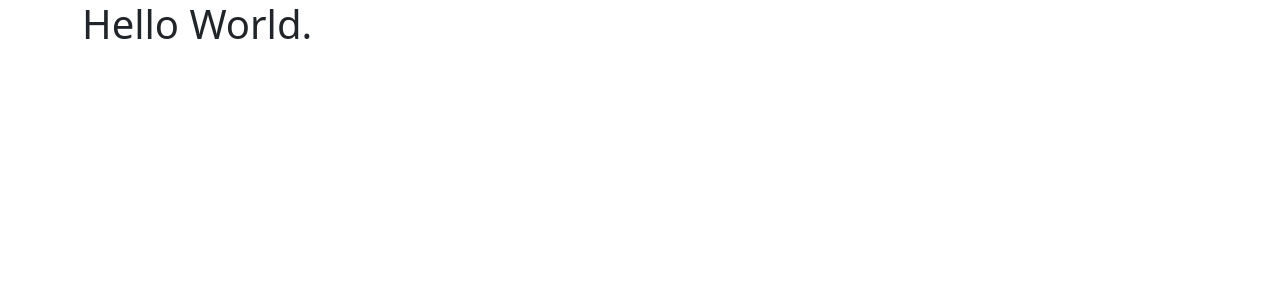
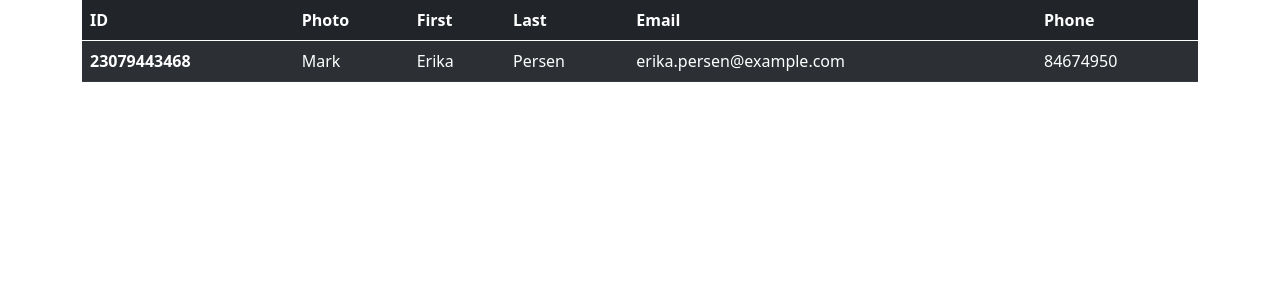
Before and after one commit to ewells89/bootcamp-homework-19-employee-directory, a React (Create React App) app: page / in a window 1280 px wide. Shown: the top 300 px of the page. Built offline with nearby package versions, Linux system fonts and the light colour scheme.

Commit message:
imported employee table component and hard coded data for testing.

```diff
--- a/src/App.js
+++ b/src/App.js
@@ -1,7 +1,9 @@
+import EmployeeTable from './components/EmployeeTable/EmployeeTable'
 function App() {
   return (
     <div class="container">
-      <h1>Hello World.</h1>
+      <EmployeeTable />
+
     </div>
   );
 }
--- a/src/components/EmployeeTable/EmployeeTable.jsx
+++ b/src/components/EmployeeTable/EmployeeTable.jsx
@@ -5,34 +5,25 @@ const EmployeeTable = () => {
         <table className="table table-dark table-striped">
             <thead>
                 <tr>
-                <th scope="col">#</th>
+                <th scope="col">ID</th>
+                <th scope="col">Photo</th>
                 <th scope="col">First</th>
                 <th scope="col">Last</th>
-                <th scope="col">Handle</th>
+                <th scope="col">Email</th>
+                <th scope="col">Phone</th>
                 </tr>
             </thead>
             <tbody>
                 <tr>
-                <th scope="row">1</th>
+                <th scope="row">23079443468</th>
                 <td>Mark</td>
-                <td>Otto</td>
-                <td>@mdo</td>
-                </tr>
-                <tr>
-                <th scope="row">2</th>
-                <td>Jacob</td>
-                <td>Thornton</td>
-                <td>@fat</td>
-                </tr>
-                <tr>
-                <th scope="row">3</th>
-                <td colspan="2">Larry the Bird</td>
-                <td>@twitter</td>
+                <td>Erika</td>
+                <td>Persen</td>
+                <td>erika.persen@example.com</td>
+                <td>84674950</td>
                 </tr>
             </tbody>
         </table>
-
-
     );
 };
 
```
Also changed, not shown: 1 other file (tests, documents, lock files or other folders).
